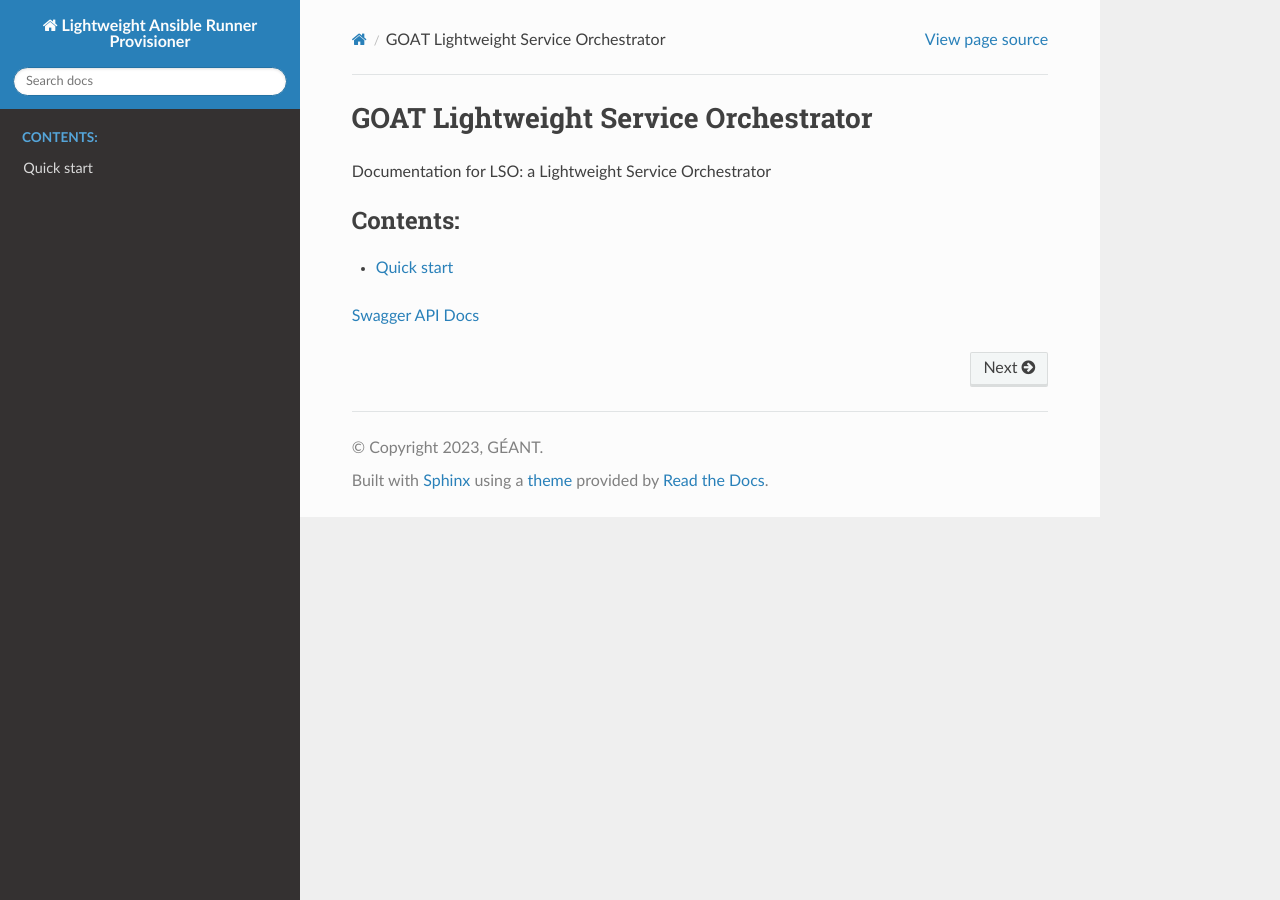
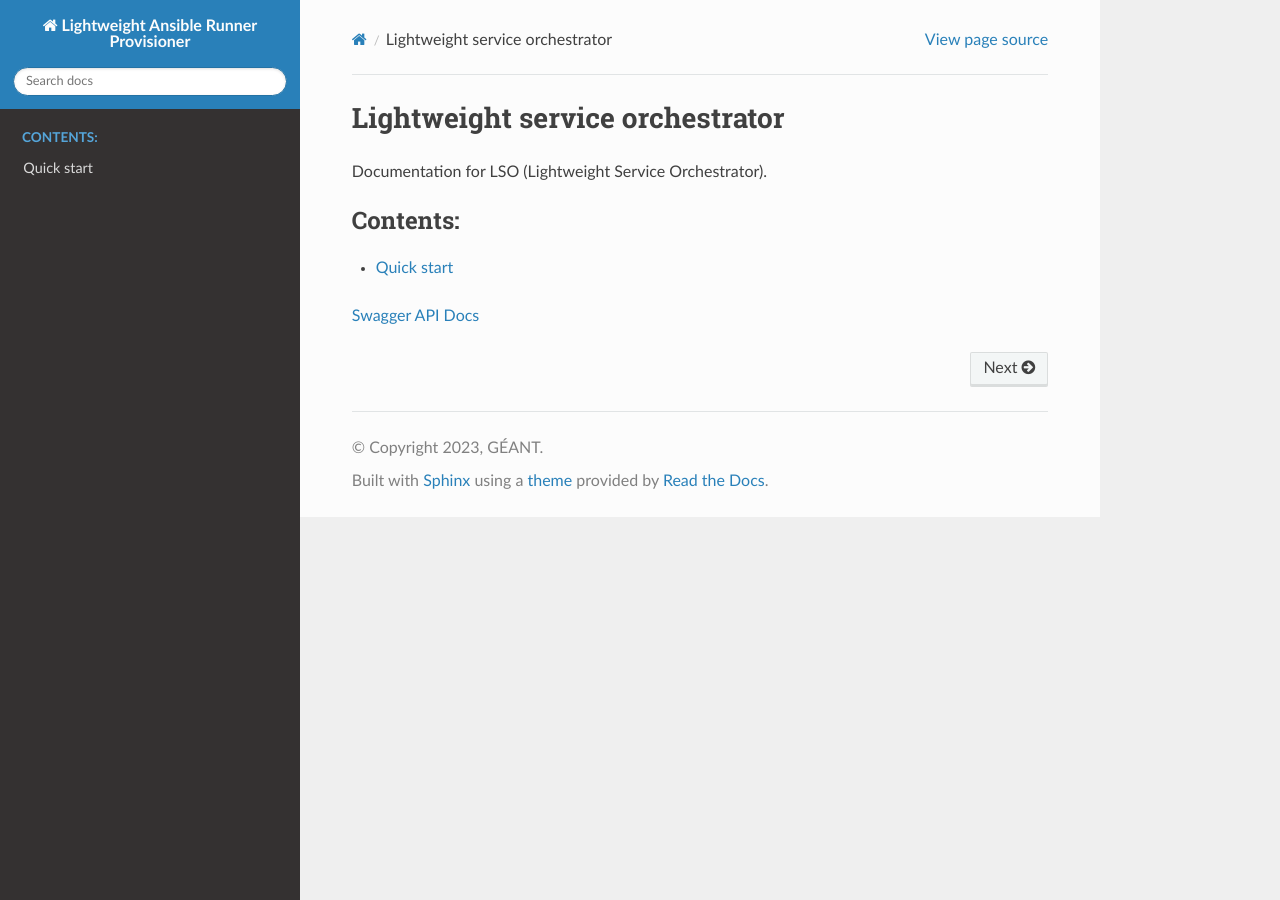
Before and after one commit to workfloworchestrator/lso, a Sphinx documentation site: the page built from docs/source/index.rst, in a window 1280 px wide. Built offline with Sphinx 7.4.7 and the Read the Docs theme 2.0.0, drawn with Linux system fonts in a browser that asks for light colours; pages that are not in the unit, such as notebooks, are missing from menus.

Commit message:
update docs

```diff
--- a/docs/source/index.rst
+++ b/docs/source/index.rst
@@ -1,7 +1,7 @@
-GOAT Lightweight Service Orchestrator
-=====================================
+Lightweight service orchestrator
+================================
 
-Documentation for LSO: a Lightweight Service Orchestrator
+Documentation for LSO (Lightweight Service Orchestrator).
 
 .. toctree::
    :maxdepth: 1
--- a/docs/source/quickstart.rst
+++ b/docs/source/quickstart.rst
@@ -35,6 +35,7 @@
 -------------------
 
 * Create a settings file, see `config.json.example` for an example.
+* If necessary, set the environment vairable `ANSIBLE_HOME` to a custom path.
 * Run the app like this (`app.py` starts the server on port 44444):
 
   .. code-block:: bash
--- a/lso/__init__.py
+++ b/lso/__init__.py
@@ -34,7 +34,7 @@ def create_app():
     app.include_router(default.router, prefix='/api')
     app.include_router(device.router, prefix='/api/device')
 
-    # test that config params are available and can be loaded
+    # test that config params are loaded and available
     config.load()
 
     logging.info('FastAPI app initialized')
```
Also changed, not shown: 1 other file.
